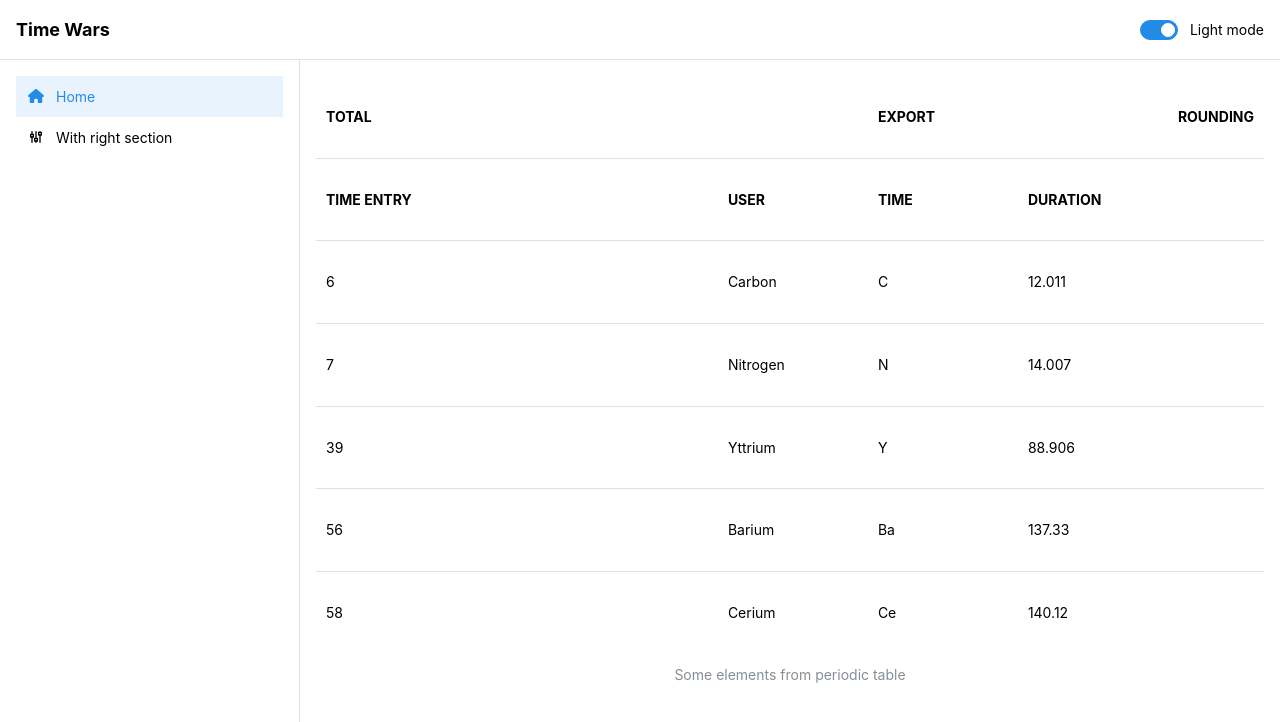
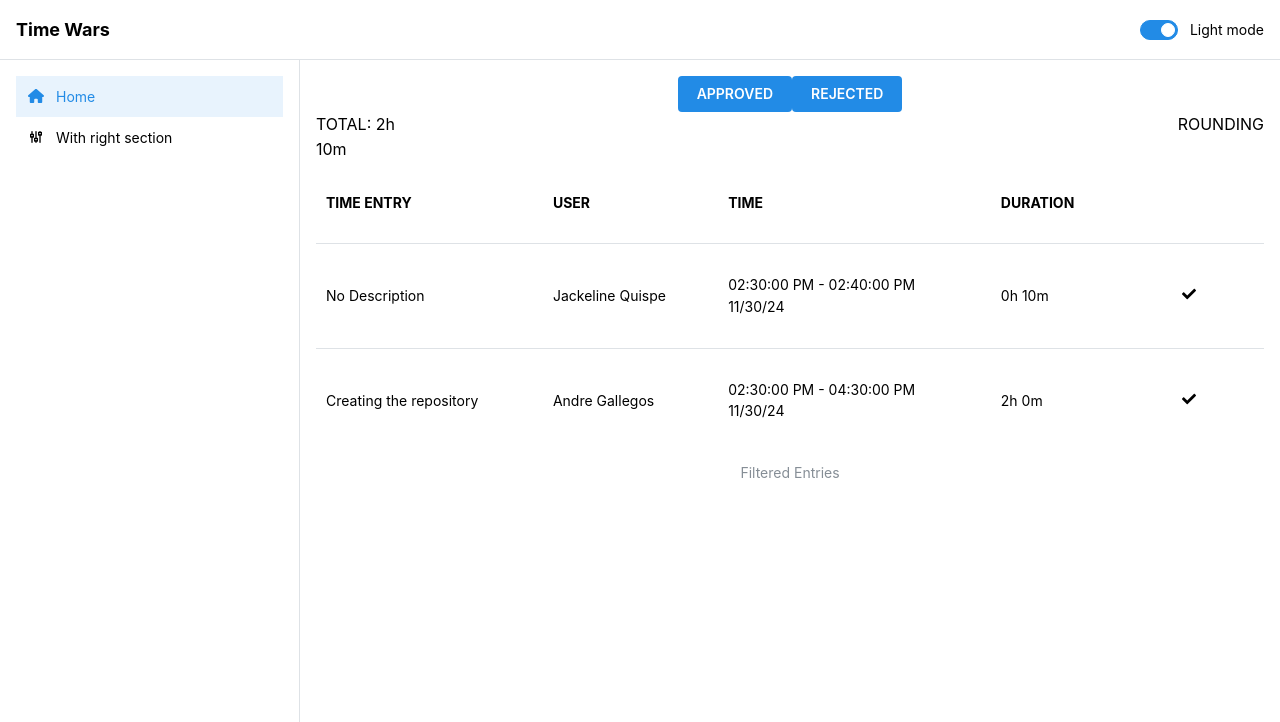
Before and after one commit to gvillegasc-ravn/time-wars-frontend, a React (Create React App) app: page / in a window 1280 px wide. Shown: the top 722 px of the page. Built offline with nearby package versions, Linux system fonts and the light colour scheme.

Commit message:
chore: data filter

```diff
--- a/src/components/TableReport/TableReport.tsx
+++ b/src/components/TableReport/TableReport.tsx
@@ -1,64 +1,147 @@
 import React from 'react';
-import styles from './tablastyle.module.css'
-import { Table } from '@mantine/core';
+import styles from './tablastyle.module.css';
+import { Box, Button, Flex, Table } from '@mantine/core';
+import { FaCheck } from "react-icons/fa";
+
+export const TableReport: React.FC = () => {
+  const das = [
+    {
+      result: true,
+      data: [
+        {
+          id: 4,
+          startTime: "2024-11-30T14:30:00Z",
+          endTime: "2024-11-30T14:40:00Z",
+          description: null,
+          clientName: "Lucidchart",
+          projectName: "Project A",
+          userId: 3,
+          userName: "Jackeline Quispe",
+          approvedStatus: "PENDING",
+        },
+        {
+          id: 3,
+          startTime: "2024-11-30T14:30:00Z",
+          endTime: null,
+          description: null,
+          clientName: "Lucidchart",
+          projectName: "Project A",
+          userId: 2,
+          userName: "Gerardo Villegas",
+          approvedStatus: "PENDING",
+        },
+        {
+          id: 2,
+          startTime: "2024-11-30T14:30:00Z",
+          endTime: "2024-11-30T16:30:00Z",
+          description: "Creating the repository",
+          clientName: "Lucidchart",
+          projectName: "Project A",
+          userId: 1,
+          userName: "Andre Gallegos",
+          approvedStatus: "REJECTED",
+        },
+        {
+          id: 1,
+          startTime: "2024-11-30T19:30:00Z",
+          endTime: null,
+          description: null,
+          clientName: "Lucidchart",
+          projectName: "Project A",
+          userId: 1,
+          userName: "Andre Gallegos",
+          approvedStatus: "REJECTED",
+        },
+      ],
+      timestamp: "2024-11-30T11:08:02.803+00:00",
+      status: 200,
+    },
+  ];
+
+  const filteredData = das[0].data.filter((entry) => entry.endTime !== null);
 
 
-// Define la interfaz para los datos
-interface TableRow {
-  time_entry: string;
-  time: string;
-  duration: string;
-}
+  const calculateDuration = (start: string, end: string): number => {
+    const startDate = new Date(start);
+    const endDate = new Date(end);
+    return Math.abs(endDate.getTime() - startDate.getTime());
+  };
 
-// Define las props del componente
-interface TableReportProps {
-  data: TableRow[];
-}
+  const totalDuration = filteredData.reduce((acc, entry) => {
+    if (entry.endTime) {
+      return acc + calculateDuration(entry.startTime, entry.endTime);
+    }
+    return acc;
+  }, 0);
 
-const elements = [
-  { position: 6, mass: 12.011, symbol: 'C', name: 'Carbon' },
-  { position: 7, mass: 14.007, symbol: 'N', name: 'Nitrogen' },
-  { position: 39, mass: 88.906, symbol: 'Y', name: 'Yttrium' },
-  { position: 56, mass: 137.33, symbol: 'Ba', name: 'Barium' },
-  { position: 58, mass: 140.12, symbol: 'Ce', name: 'Cerium' },
-];
+  const formatTotalDuration = (): string => {
+    const hours = Math.floor(totalDuration / (1000 * 60 * 60));
+    const minutes = Math.floor((totalDuration % (1000 * 60 * 60)) / (1000 * 60));
+    return `${hours}h ${minutes}m`;
+  };
 
-export const TableReport: React.FC<TableReportProps> = ({ data }) => {
-  const totalDuration = data.reduce((acc, row) => acc + parseFloat(row.duration || "0"), 0);
-
-  const head = (
-    <Table.Tr>
-      <Table.Th>TOTAL</Table.Th>
-      <Table.Th></Table.Th>
-      <Table.Th>EXPORT</Table.Th>
-      <Table.Th></Table.Th>
-      <Table.Th className={styles.rounding}>ROUNDING</Table.Th>
-    </Table.Tr>
-  );
-  const rows = elements.map((element) => (
-    <Table.Tr key={element.name}>
-      <Table.Td>{element.position}</Table.Td>
-      <Table.Td>{element.name}</Table.Td>
-      <Table.Td>{element.symbol}</Table.Td>
-      <Table.Td>{element.mass}</Table.Td>
+  const rows = filteredData.map((entry) => (
+    <Table.Tr key={entry.id}>
+      <Table.Td>{entry.description || "No Description"}</Table.Td>
+      <Table.Td>{entry.userName}</Table.Td>
+      <Table.Td>
+      {`${new Date(entry.startTime).toLocaleTimeString([], {
+        hour: '2-digit',
+        minute: '2-digit',
+        second: '2-digit',
+        hour12: true,
+      })} - ${
+        entry.endTime
+          ? new Date(entry.endTime).toLocaleTimeString([], {
+              hour: '2-digit',
+              minute: '2-digit',
+              second: '2-digit',
+              hour12: true,
+            })
+          : ""
+      }`}
+      <br />
+      {new Date(entry.startTime).toLocaleDateString([], {
+        day: '2-digit',
+        month: '2-digit',
+        year: '2-digit',
+      })}
+    </Table.Td>
+      <Table.Td>{`${Math.floor(calculateDuration(entry.startTime, entry.endTime || "") / (1000 * 60 * 60))}h ${
+        Math.floor((calculateDuration(entry.startTime, entry.endTime || "") % (1000 * 60 * 60)) / (1000 * 60))
+      }m`}</Table.Td>
+      <Table.Td className={styles.check}>
+        <FaCheck />
+      </Table.Td>
     </Table.Tr>
   ));
 
   const ths = (
     <Table.Tr>
       <Table.Th>TIME ENTRY</Table.Th>
-      <Table.Th className={styles.user_time_duration}>USER</Table.Th>
-      <Table.Th className={styles.user_time_duration}>TIME</Table.Th>
-      <Table.Th className={styles.user_time_duration}>DURATION</Table.Th>
+      <Table.Th>USER</Table.Th>
+      <Table.Th>TIME</Table.Th>
+      <Table.Th>DURATION</Table.Th>
     </Table.Tr>
   );
+
   return (
-    <Table captionSide="bottom" verticalSpacing='30px'>
-      <Table.Caption>Some elements from periodic table</Table.Caption>
-      <Table.Thead >{head}</Table.Thead>
-      <Table.Thead >{ths}</Table.Thead>
-      <Table.Tbody >{rows}</Table.Tbody>
-      {/* <Table.Tfoot>{ths}</Table.Tfoot> */}
-    </Table>
+    <>
+      <div className={styles.container}>
+        <Button className={styles.buttom}>APPROVED</Button>
+        <Button className={styles.buttom}>REJECTED</Button>
+      </div>
+      <Box>
+        <Flex justify="space-between">
+          <div>TOTAL: {formatTotalDuration()}</div>
+          <div className={styles.rounding}>ROUNDING</div>
+        </Flex>
+      </Box>
+      <Table captionSide="bottom" verticalSpacing="30px">
+        <Table.Caption>Filtered Entries</Table.Caption>
+        <Table.Thead>{ths}</Table.Thead>
+        <Table.Tbody>{rows}</Table.Tbody>
+      </Table>
+    </>
   );
 };
--- a/src/components/TableReport/tablastyle.module.css
+++ b/src/components/TableReport/tablastyle.module.css
@@ -59,10 +59,26 @@
 }
 
 .rounding {
-  width: 10px;
-  text-align: center;
+  width: 100%;
+  text-align: right;
 }
 
 .rows{
   margin: 5000px;
 }
+
+.check{
+  width: 150px;
+  text-align: center;
+}
+
+.button {
+  margin: 0 10px;
+  padding: 10px 20px;
+  font-size: 16px;
+}
+.container {
+  display: flex;
+  justify-content: center;
+  align-items: center;
+}
--- a/src/pages/Home/Home.tsx
+++ b/src/pages/Home/Home.tsx
@@ -3,12 +3,6 @@ import { Layout } from "../../components/Layout";
 import { TableReport } from "../../components/TableReport";
 
 
-const data = [
-  { time_entry: 'Start', time: '08:00', duration: '2' },
-  { time_entry: 'Break', time: '10:00', duration: '0.5' },
-  { time_entry: 'Work', time: '10:30', duration: '3.5' },
-];
-
 export const Home = () => {
-  return <TableReport data={data} />;
+  return <TableReport  />;
 };
```
